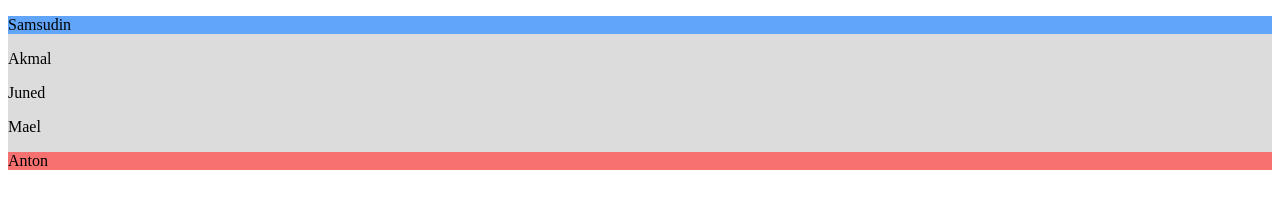
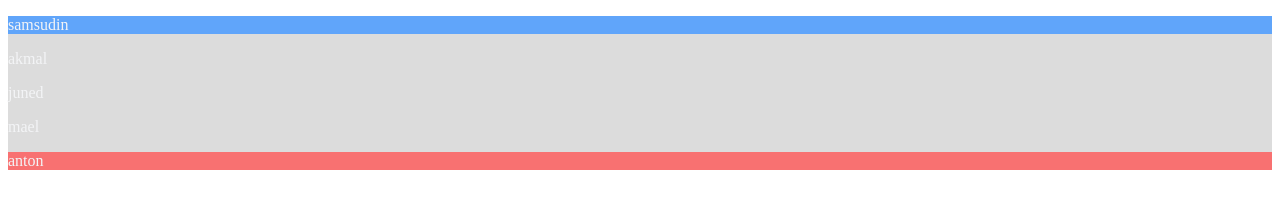
Before and after one commit to abrnsyh/CSS, a plain HTML site: page box-model.html in a window 1280 px wide. Drawn offline with Linux system fonts and the light colour scheme.

Commit message:
Add new task and edit the html for the text

```diff
--- /dev/null
+++ b/box-model.css
@@ -0,0 +1,19 @@
+body{
+    color: #F3F4F6;
+}
+
+.daftar-siswa {
+    background-color: gainsboro;
+}
+
+.daftar-siswa p:first-child {
+    background-color: #60A5FA;
+}
+
+.daftar-siswa p:last-child {
+    background-color: #F87171;
+}
+
+.daftar-siswa p:hover {
+    background-color: #E5E7EB;
+}
--- a/selector.html
+++ b/box-model.html
@@ -5,15 +5,15 @@
     <meta http-equiv="X-UA-Compatible" content="IE=edge">
     <meta name="viewport" content="width=device-width, initial-scale=1.0">
     <title>Document</title>
-    <link rel="stylesheet" href="selector.css">
+    <link rel="stylesheet" href="box-model.css">
 </head>
 <body>
     <div class="daftar-siswa">
-        <p>Samsudin</p>
-        <p>Akmal</p>
-        <p>Juned</p>
-        <p>Mael</p>
-        <p>Anton</p>
+        <p>samsudin</p>
+        <p>akmal</p>
+        <p>juned</p>
+        <p>mael</p>
+        <p>anton</p>
     </div>
 </body>
 </html>
```
